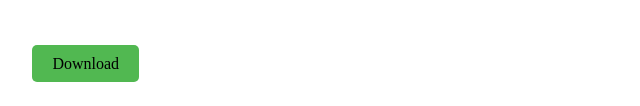
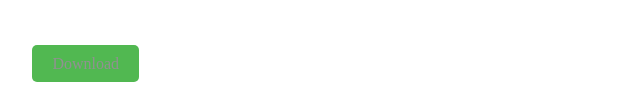
Before and after one commit to ouragan84/my_homepage, a website: page public/resume/index.html in a window 1280 px wide. Shown: the part 740-846 px from the top of the page, 4-644 px from the left. Drawn offline with Linux system fonts and the light colour scheme.

Commit message:
added basic resume

```diff
--- a/public/resume/index.html
+++ b/public/resume/index.html
@@ -53,6 +53,6 @@
       <p class="c0"><span class="c5"></span></p>
       <p class="c0"><span class="c5"></span></p>
       <p class="c0"><span class="c5"></span></p>
-      <a href="Edgar_Baudry_Resume.pdf" style="margin-top: 50px; color: rgb(0, 0, 0); background-color: rgb(81, 184, 81); padding: 10px 20px; text-decoration: none; border-radius: 5px;"> Download </a>
+      <a href="Edgar_Baudry_Resume.pdf" style="margin-top: 50px; color: rgb(145, 145, 145); background-color: rgb(81, 184, 81); padding: 10px 20px; text-decoration: none; border-radius: 5px;"> Download </a>
    </body>
 </html>
```
Also changed, not shown: public/pixel-war-banner.png.
